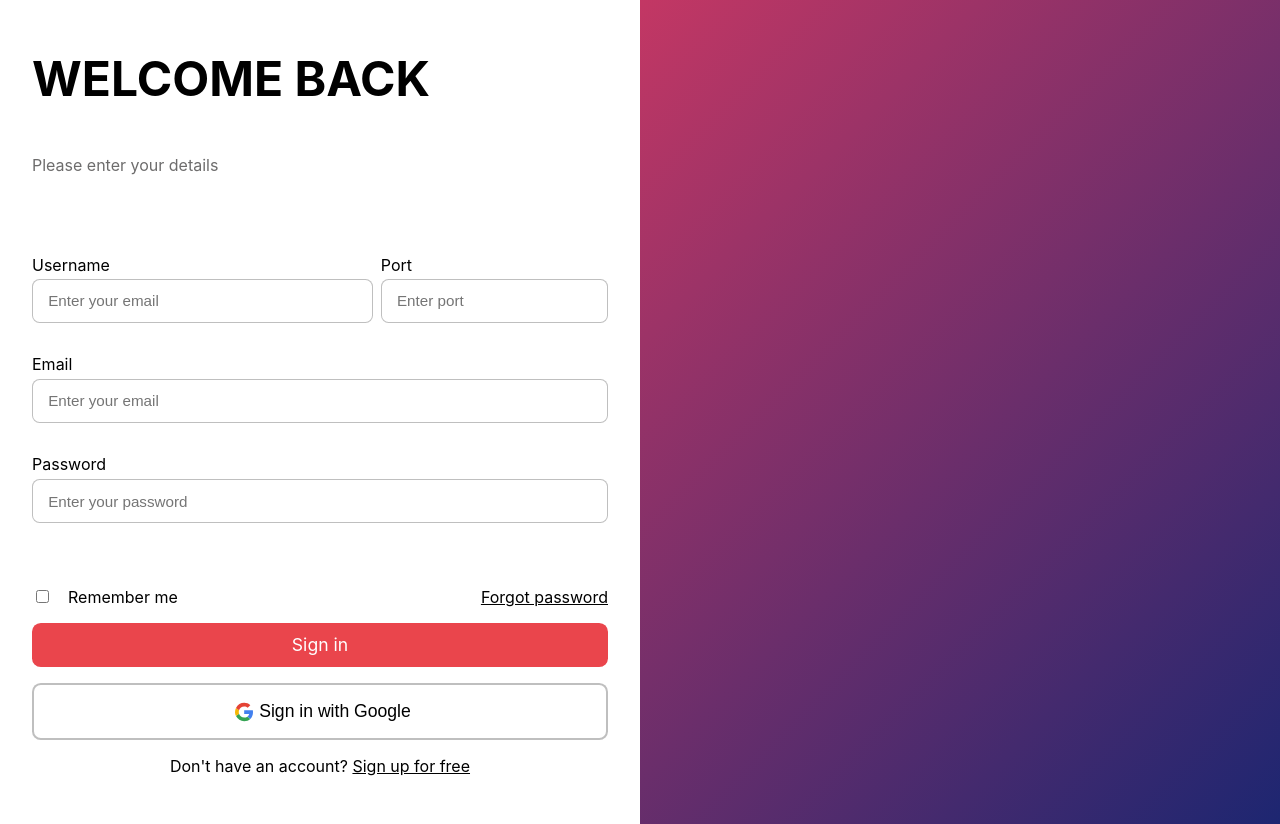
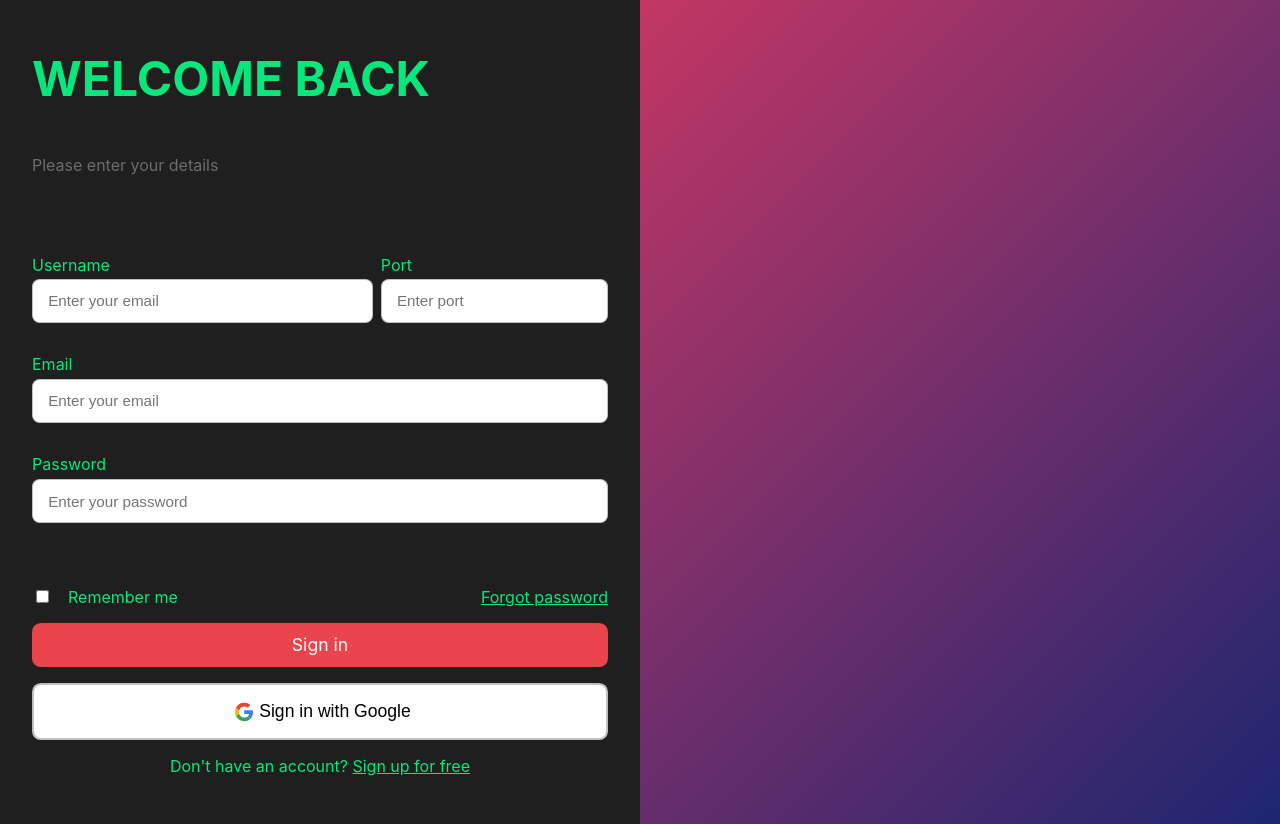
Before and after one commit to Hycient195/IP-console, a React (Create React App) app: page / in a window 1280 px wide. Built offline with nearby package versions, Linux system fonts and the light colour scheme.

Commit message:
Changed background color

```diff
--- a/src/index.css
+++ b/src/index.css
@@ -37,6 +37,10 @@ a{
   --base-gap: 1em;
   --outline: rgba(0, 0, 0, 0.25);
   --pink-red: #EA454C;
+  --light-green: #07E77B;
+  --green: #197c4c;
+  --light-black: rgba(0,0,0, 0.88);
+  --black: rgba(0,0,0, 0.03);
 }
 
 
--- a/src/pages/Login/Login.css
+++ b/src/pages/Login/Login.css
@@ -149,6 +149,8 @@ div.page_container > div.page_left{
   align-items: center;
   justify-content: center;
   padding: calc(var(--base-padding) * 2);
+  background-color: var(--light-black);
+  color: var(--light-green);
 }
 
 div.page_left > div.page_left_content{
```
